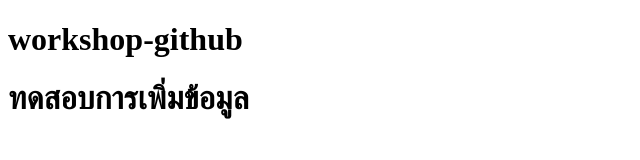
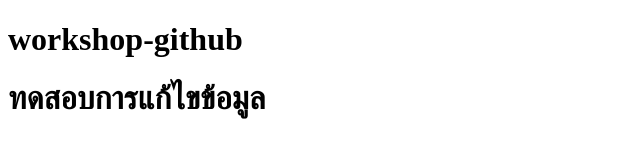
Before and after one commit to ixora203/workshop-gitup, a plain HTML site: page index.html in a window 1280 px wide. Shown: the whole page, without its empty margins (0-640 px from the left). Drawn offline with Linux system fonts and the light colour scheme.

Commit message:
แก้ไขข้อมูล
แก้ไขจาก เพิ่ม เป็นคำว่า แก้ไข

```diff
--- a/index.html
+++ b/index.html
@@ -7,6 +7,6 @@
 </head>
 <body>
     <h1>workshop-github</h1>
-    <h1>ทดสอบการเพิ่มข้อมูล</h1>
+    <h1>ทดสอบการแก้ไขข้อมูล</h1>
 </body>
 </html>
```
